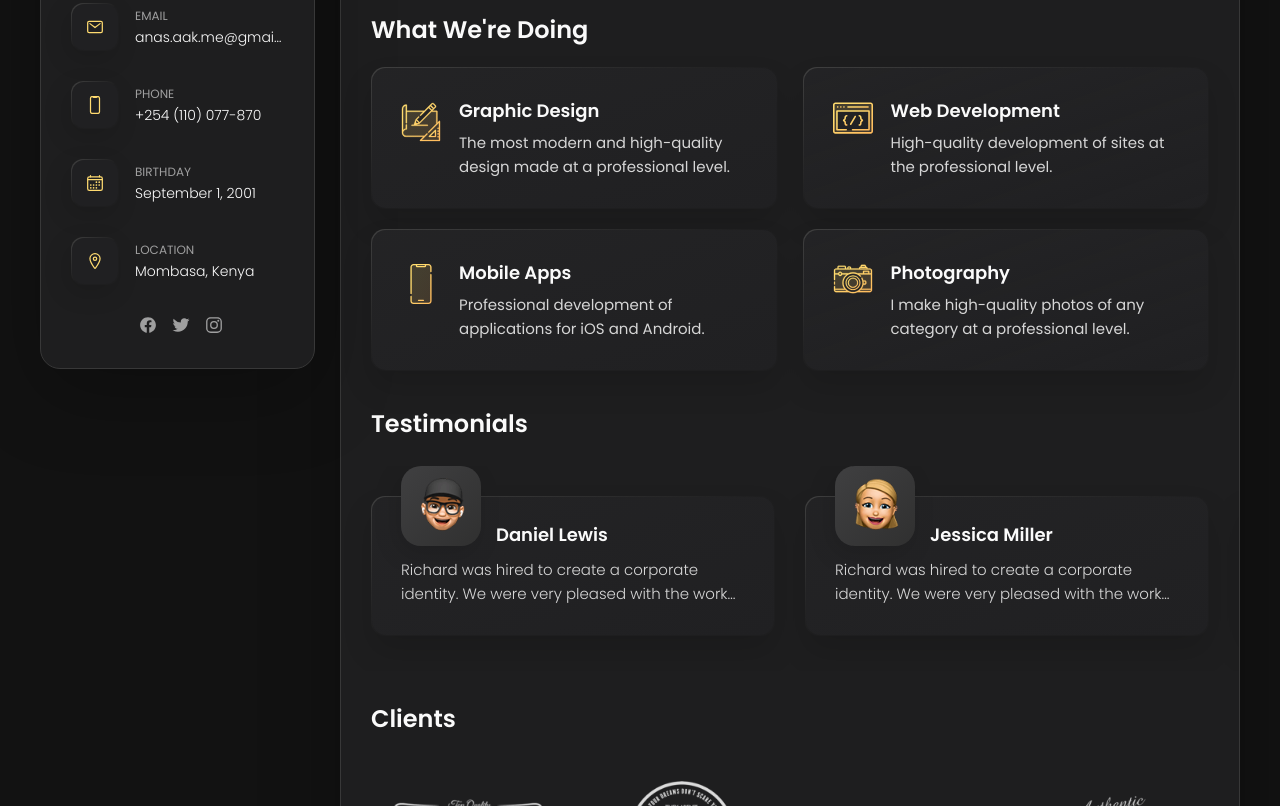
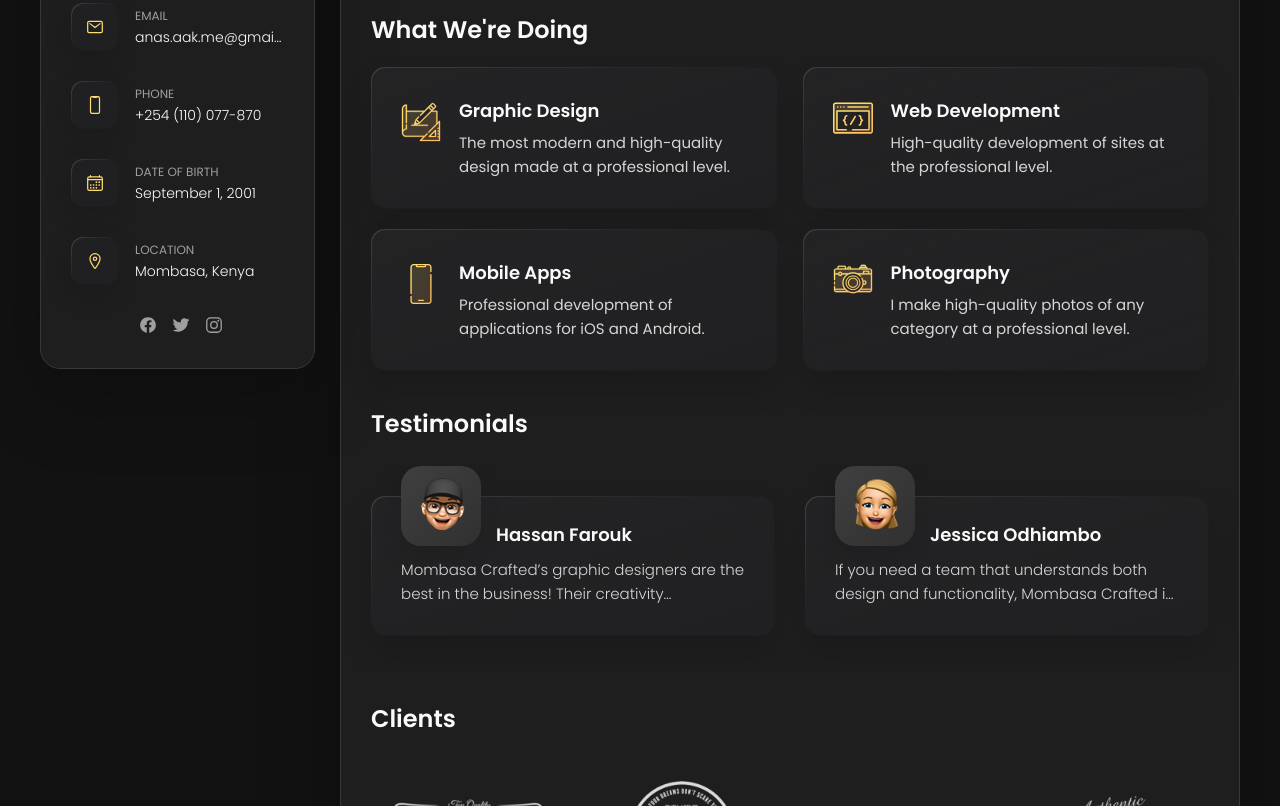
Before and after one commit to Abdulghafur9333/M-crafted, a plain HTML site: page index.html in a window 1280 px wide. Shown: the part 415-1221 px from the top of the page. Drawn offline with nearby package versions, Linux system fonts and the light colour scheme.

Commit message:
Update index.html

```diff
--- a/index.html
+++ b/index.html
@@ -100,7 +100,7 @@ P<!DOCTYPE html>
             </div>
 
             <div class="contact-info">
-              <p class="contact-title">Birthday</p>
+              <p class="contact-title">Date of Birth</p>
 
               <time datetime="1982-06-23">September 1, 2001</time>
             </div>
@@ -315,15 +315,12 @@ P<!DOCTYPE html>
                   <img src="./assets/images/avatar-1.png" alt="Daniel lewis" width="60" data-testimonials-avatar>
                 </figure>
 
-                <h4 class="h4 testimonials-item-title" data-testimonials-title>Daniel lewis</h4>
+                <h4 class="h4 testimonials-item-title" data-testimonials-title>Hassan Farouk</h4>
 
                 <div class="testimonials-text" data-testimonials-text>
                   <p>
-                    Richard was hired to create a corporate identity. We were very pleased with the work done. She has a
-                    lot of experience
-                    and is very concerned about the needs of client. Lorem ipsum dolor sit amet, ullamcous cididt
-                    consectetur adipiscing
-                    elit, seds do et eiusmod tempor incididunt ut laborels dolore magnarels alia.
+                    Mombasa Crafted’s graphic designers are the best in the business! Their creativity transformed my social media campaigns into eye-catching masterpieces.
+                    I’ve seen real growth thanks to their work."
                   </p>
                 </div>
 
@@ -337,15 +334,11 @@ P<!DOCTYPE html>
                   <img src="./assets/images/avatar-2.png" alt="Jessica miller" width="60" data-testimonials-avatar>
                 </figure>
 
-                <h4 class="h4 testimonials-item-title" data-testimonials-title>Jessica miller</h4>
+                <h4 class="h4 testimonials-item-title" data-testimonials-title>Jessica Odhiambo</h4>
 
                 <div class="testimonials-text" data-testimonials-text>
                   <p>
-                    Richard was hired to create a corporate identity. We were very pleased with the work done. She has a
-                    lot of experience
-                    and is very concerned about the needs of client. Lorem ipsum dolor sit amet, ullamcous cididt
-                    consectetur adipiscing
-                    elit, seds do et eiusmod tempor incididunt ut laborels dolore magnarels alia.
+                   If you need a team that understands both design and functionality, Mombasa Crafted is it!
                   </p>
                 </div>
 
@@ -359,15 +352,11 @@ P<!DOCTYPE html>
                   <img src="./assets/images/avatar-3.png" alt="Emily evans" width="60" data-testimonials-avatar>
                 </figure>
 
-                <h4 class="h4 testimonials-item-title" data-testimonials-title>Emily evans</h4>
+                <h4 class="h4 testimonials-item-title" data-testimonials-title>Emily Evans</h4>
 
                 <div class="testimonials-text" data-testimonials-text>
                   <p>
-                    Richard was hired to create a corporate identity. We were very pleased with the work done. She has a
-                    lot of experience
-                    and is very concerned about the needs of client. Lorem ipsum dolor sit amet, ullamcous cididt
-                    consectetur adipiscing
-                    elit, seds do et eiusmod tempor incididunt ut laborels dolore magnarels alia.
+                    Richard was hired to create a corporate identity. We were very pleased with the work done.
                   </p>
                 </div>
 
@@ -385,11 +374,8 @@ P<!DOCTYPE html>
 
                 <div class="testimonials-text" data-testimonials-text>
                   <p>
-                    Richard was hired to create a corporate identity. We were very pleased with the work done. She has a
-                    lot of experience
-                    and is very concerned about the needs of client. Lorem ipsum dolor sit amet, ullamcous cididt
-                    consectetur adipiscing
-                    elit, seds do et eiusmod tempor incididunt ut laborels dolore magnarels alia.
+                    I needed a dynamic website for my startup, and Mombasa Crafted delivered beyond my expectations.
+                    The team is incredibly talented and easy to work with—true professionals in every sense!
                   </p>
                 </div>
 
@@ -431,11 +417,9 @@ P<!DOCTYPE html>
 
               <div data-modal-text>
                 <p>
-                  Richard was hired to create a corporate identity. We were very pleased with the work done. She has a
+                  Mombasa Crafted was hired to create a corporate identity. We were very pleased with the work done. They have a
                   lot of experience
-                  and is very concerned about the needs of client. Lorem ipsum dolor sit amet, ullamcous cididt
-                  consectetur adipiscing
-                  elit, seds do et eiusmod tempor incididunt ut laborels dolore magnarels alia.
+                  and are very concerned about the needs of client.
                 </p>
               </div>
 
```
